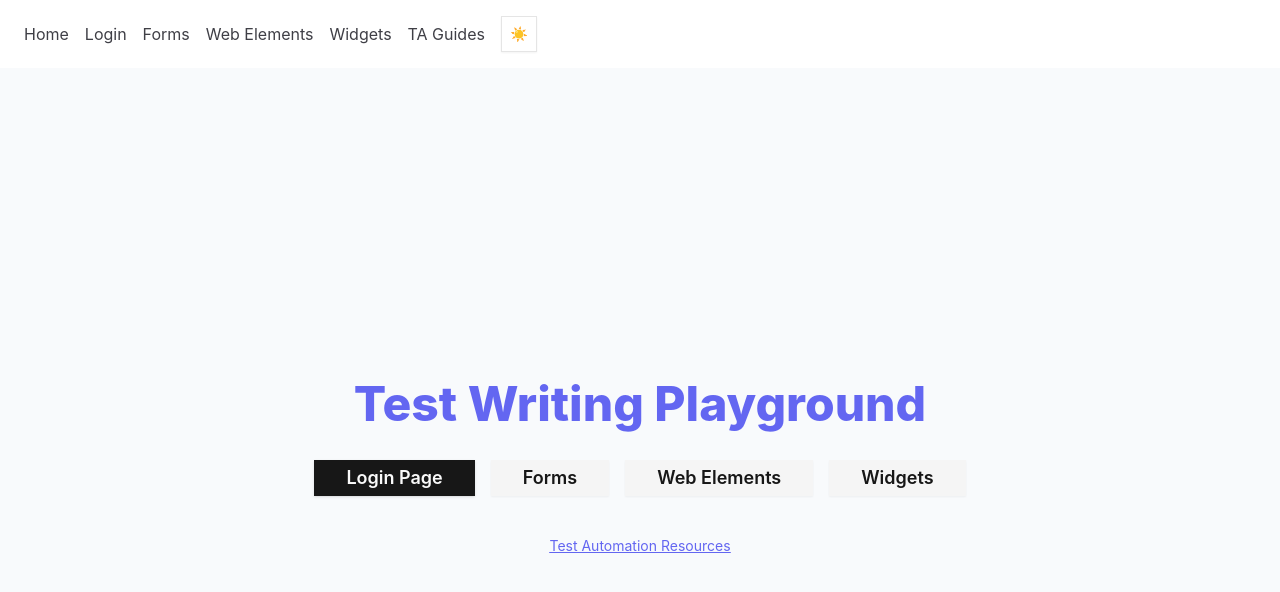
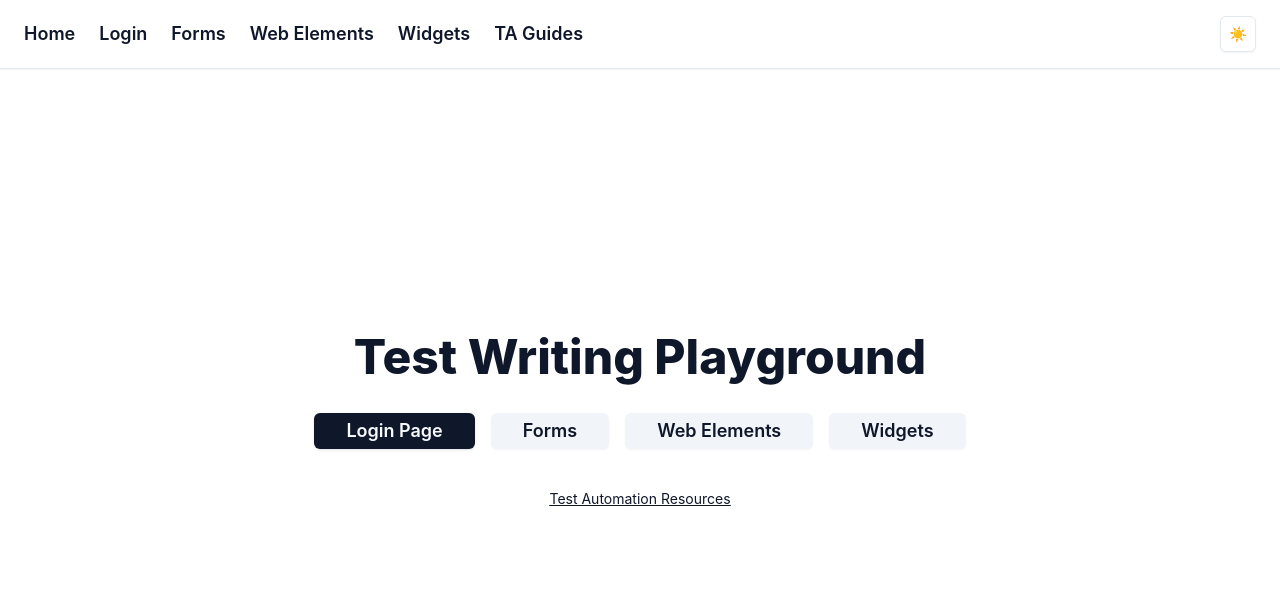
Before and after one commit to shilCode/test_automation_website, a React (Vite) app: page / in a window 1280 px wide. Shown: the top 592 px of the page. Built offline with nearby package versions, Linux system fonts and the light colour scheme.

Commit message:
style changes

```diff
--- a/src/App.tsx
+++ b/src/App.tsx
@@ -24,7 +24,7 @@ function App() {
   }, [darkMode]);
 
   return (
-    <div>
+    <div className="bg-background text-foreground">
       <Router>
         <NavBar darkMode={darkMode} setDarkMode={setDarkMode} />
 
--- a/src/components/Home.tsx
+++ b/src/components/Home.tsx
@@ -3,10 +3,8 @@ import { Button } from "./ui/button";
 
 const Home = () => {
   return (
-    // <div className="min-h-screen flex flex-col items-center justify-center bg-background dark:bg-zinc-900 text-zinc-800 dark:text-zinc-200 p-4 sm:p-6 lg:p-8">
-    // <div className="w-full max-w-3xl bg-white dark:bg-zinc-800 rounded-lg shadow-md p-6 sm:p-8 lg:p-10 text-center space-y-6">
-    <div className="min-h-screen flex flex-col items-center justify-center bg-background dark:bg-zinc-900 text-zinc-800 dark:text-zinc-200 p-4 sm:p-6 lg:p-8">
-      <h1 className="text-4xl md:text-5xl font-extrabold text-primary dark:text-primary-dark leading-tight">
+    <div className="min-h-[calc(100vh-6rem)] flex flex-col items-center justify-center p-4 sm:p-6 lg:p-8">
+      <h1 className="text-4xl md:text-5xl font-extrabold text-primary leading-tight text-center">
         Test Writing Playground
       </h1>
 
@@ -36,12 +34,10 @@ const Home = () => {
           <Link to="/widgets">Widgets</Link>
         </Button>
       </div>
-      <div className="mt-10 text-sm text-primary dark:text-primary-dark underline hover:text-accent dark:hover:text-accent transition-colors">
+      <div className="mt-10 text-sm text-primary underline hover:text-accent transition-colors">
         <Link to="/taguides">Test Automation Resources</Link>
       </div>
     </div>
-    // </div>
-    // </div>
   );
 };
 
--- a/src/components/NavBar.tsx
+++ b/src/components/NavBar.tsx
@@ -8,15 +8,16 @@ interface NavBarProps {
 
 const NavBar = ({ darkMode, setDarkMode }: NavBarProps) => {
   return (
-    <nav className="bg-white dark:bg-zinc-800 shadow-md py-4 px-6 flex justify-between ">
-      <div className="flex items-center space-x-4">
-        <Link to="/" className="text-zinc-700 dark:text-zinc-300 hover:text-primary dark:hover:text-primary-dark transition-colors">Home</Link>
-        <Link to="/login" className="text-zinc-700 dark:text-zinc-300 hover:text-primary dark:hover:text-primary-dark transition-colors">Login</Link>
-        <Link to="/formpage" className="text-zinc-700 dark:text-zinc-300 hover:text-primary dark:hover:text-primary-dark transition-colors">Forms</Link>
-        <Link to="/web-elements" className="text-zinc-700 dark:text-zinc-300 hover:text-primary dark:hover:text-primary-dark transition-colors">Web Elements</Link>
-        <Link to="/widgets" className="text-zinc-700 dark:text-zinc-300 hover:text-primary dark:hover:text-primary-dark transition-colors">Widgets</Link>
-        <Link to="/taguides" className="text-zinc-700 dark:text-zinc-300 hover:text-primary dark:hover:text-primary-dark transition-colors">TA Guides</Link>
-
+    <nav className="bg-background text-foreground border-b border-border shadow-sm py-4 px-6 flex justify-between items-center">
+      <div className="flex items-center space-x-6">
+        <Link to="/" className="text-foreground hover:text-primary transition-colors text-lg font-semibold">Home</Link>
+        <Link to="/login" className="text-foreground hover:text-primary transition-colors text-lg font-semibold">Login</Link>
+        <Link to="/formpage" className="text-foreground hover:text-primary transition-colors text-lg font-semibold">Forms</Link>
+        <Link to="/web-elements" className="text-foreground hover:text-primary transition-colors text-lg font-semibold">Web Elements</Link>
+        <Link to="/widgets" className="text-foreground hover:text-primary transition-colors text-lg font-semibold">Widgets</Link>
+        <Link to="/taguides" className="text-foreground hover:text-primary transition-colors text-lg font-semibold">TA Guides</Link>
+      </div>
+      <div>
         <Button
           variant="outline"
           size="icon"
--- a/src/components/ui/button.tsx
+++ b/src/components/ui/button.tsx
@@ -5,24 +5,24 @@ import { cva, type VariantProps } from "class-variance-authority"
 import { cn } from "@/lib/utils"
 
 const buttonVariants = cva(
-  "inline-flex items-center justify-center gap-2 whitespace-nowrap rounded-md text-sm font-medium transition-colors focus-visible:outline-none focus-visible:ring-1 focus-visible:ring-neutral-950 disabled:pointer-events-none disabled:opacity-50 [&_svg]:pointer-events-none [&_svg]:size-4 [&_svg]:shrink-0 dark:focus-visible:ring-neutral-300",
+  "inline-flex items-center justify-center whitespace-nowrap rounded-md text-sm font-medium transition-colors focus-visible:outline-none focus-visible:ring-1 focus-visible:ring-ring disabled:pointer-events-none disabled:opacity-50",
   {
     variants: {
       variant: {
         default:
-          "bg-neutral-900 text-neutral-50 shadow hover:bg-neutral-900/90 dark:bg-neutral-50 dark:text-neutral-900 dark:hover:bg-neutral-50/90",
+          "bg-primary text-primary-foreground shadow hover:bg-primary/90",
         destructive:
-          "bg-red-500 text-neutral-50 shadow-sm hover:bg-red-500/90 dark:bg-red-900 dark:text-neutral-50 dark:hover:bg-red-900/90",
+          "bg-destructive text-destructive-foreground shadow-sm hover:bg-destructive/90",
         outline:
-          "border border-neutral-200 bg-white shadow-sm hover:bg-neutral-100 hover:text-neutral-900 dark:border-neutral-800 dark:bg-neutral-950 dark:hover:bg-neutral-800 dark:hover:text-neutral-50",
+          "border border-input bg-background shadow-sm hover:bg-accent hover:text-accent-foreground",
         secondary:
-          "bg-neutral-100 text-neutral-900 shadow-sm hover:bg-neutral-100/80 dark:bg-neutral-800 dark:text-neutral-50 dark:hover:bg-neutral-800/80",
-        ghost: "hover:bg-neutral-100 hover:text-neutral-900 dark:hover:bg-neutral-800 dark:hover:text-neutral-50",
-        link: "text-neutral-900 underline-offset-4 hover:underline dark:text-neutral-50",
+          "bg-secondary text-secondary-foreground shadow-sm hover:bg-secondary/80",
+        ghost: "hover:bg-accent hover:text-accent-foreground",
+        link: "text-primary underline-offset-4 hover:underline",
       },
       size: {
         default: "h-9 px-4 py-2",
-        sm: "h-8 rounded-md px-3 text-xs",
+        sm: "h-8 rounded-md px-3",
         lg: "h-10 rounded-md px-8",
         icon: "h-9 w-9",
       },
--- a/src/index.css
+++ b/src/index.css
@@ -2,17 +2,78 @@
 @tailwind components;
 @tailwind utilities;
 
-:root {
-  font-family: Inter, system-ui, Avenir, Helvetica, Arial, sans-serif;
-  line-height: 1.5;
-  font-weight: 400;
-  color-scheme: light dark;
-  color: rgba(30, 41, 59, 0.95); /* slate-800 */
-  background-color: #f8fafc; /* slate-50 */
-  font-synthesis: none;
-  text-rendering: optimizeLegibility;
-  -webkit-font-smoothing: antialiased;
-  -moz-osx-font-smoothing: grayscale;
+@layer base {
+  :root {
+    --background: 0 0% 100%;
+    --foreground: 222.2 47.4% 11.2%;
+
+    --muted: 210 40% 96.1%;
+    --muted-foreground: 215.4 16.3% 46.9%;
+
+    --popover: 0 0% 100%;
+    --popover-foreground: 222.2 47.4% 11.2%;
+
+    --border: 214.3 31.8% 91.4%;
+    --input: 214.3 31.8% 91.4%;
+    --card: 0 0% 100%;
+    --card-foreground: 222.2 47.4% 11.2%;
+
+    --primary: 222.2 47.4% 11.2%;
+    --primary-foreground: 210 40% 98%;
+
+    --secondary: 210 40% 96.1%;
+    --secondary-foreground: 222.2 47.4% 11.2%;
+
+    --accent: 210 40% 96.1%;
+    --accent-foreground: 222.2 47.4% 11.2%;
+
+    --destructive: 0 100% 50%;
+    --destructive-foreground: 210 40% 98%;
+
+    --ring: 215 20.2% 65.1%;
+
+    --radius: 0.5rem;
+  }
+
+  .dark {
+    --background: 222.2 47.4% 11.2%;
+    --foreground: 210 40% 98%;
+
+    --muted: 217.2 32.6% 17.5%;
+    --muted-foreground: 215 20.2% 65.1%;
+
+    --popover: 222.2 47.4% 11.2%;
+    --popover-foreground: 210 40% 98%;
+
+    --border: 217.2 32.6% 17.5%;
+    --input: 217.2 32.6% 17.5%;
+    --card: 222.2 47.4% 11.2%;
+    --card-foreground: 210 40% 98%;
+
+    --primary: 210 40% 98%;
+    --primary-foreground: 222.2 47.4% 11.2%;
+
+    --secondary: 217.2 32.6% 17.5%;
+    --secondary-foreground: 210 40% 98%;
+
+    --accent: 217.2 32.6% 17.5%;
+    --accent-foreground: 210 40% 98%;
+
+    --destructive: 0 62.8% 30.6%;
+    --destructive-foreground: 210 40% 98%;
+
+    --ring: 217.2 32.6% 17.5%;
+  }
+}
+
+@layer base {
+  * {
+    @apply border-border;
+  }
+  body {
+    @apply bg-background text-foreground;
+    font-feature-settings: "liga" 1, "clig" 1;
+  }
 }
 
 #root {
--- a/tailwind.config.js
+++ b/tailwind.config.js
@@ -8,25 +8,58 @@ module.exports = {
   			sans: ["Inter", "system-ui", "Avenir", "Helvetica", "Arial", "sans-serif"],
   		},
   		colors: {
+  			border: "hsl(var(--border))",
+  			input: "hsl(var(--input))",
+  			ring: "hsl(var(--ring))",
+  			background: "hsl(var(--background))",
+  			foreground: "hsl(var(--foreground))",
   			primary: {
-  				DEFAULT: '#6366f1', // indigo-500
-  				dark: '#4f46e5',   // indigo-600
+  				DEFAULT: "hsl(var(--primary))",
+  				foreground: "hsl(var(--primary-foreground))",
   			},
   			secondary: {
-  				DEFAULT: '#06b6d4', // cyan-500
+  				DEFAULT: "hsl(var(--secondary))",
+  				foreground: "hsl(var(--secondary-foreground))",
+  			},
+  			destructive: {
+  				DEFAULT: "hsl(var(--destructive))",
+  				foreground: "hsl(var(--destructive-foreground))",
+  			},
+  			muted: {
+  				DEFAULT: "hsl(var(--muted))",
+  				foreground: "hsl(var(--muted-foreground))",
   			},
   			accent: {
-  				DEFAULT: '#f43f5e', // rose-500
+  				DEFAULT: "hsl(var(--accent))",
+  				foreground: "hsl(var(--accent-foreground))",
   			},
-  			background: {
-  				DEFAULT: '#f8fafc', // slate-50
-  				dark: '#18181b',    // zinc-900
+  			popover: {
+  				DEFAULT: "hsl(var(--popover))",
+  				foreground: "hsl(var(--popover-foreground))",
+  			},
+  			card: {
+  				DEFAULT: "hsl(var(--card))",
+  				foreground: "hsl(var(--card-foreground))",
   			},
   		},
   		borderRadius: {
-  			lg: 'var(--radius)',
-  			md: 'calc(var(--radius) - 2px)',
-  			sm: 'calc(var(--radius) - 4px)'
+  			lg: "var(--radius)",
+  			md: "calc(var(--radius) - 2px)",
+  			sm: "calc(var(--radius) - 4px)",
+  		},
+  		keyframes: {
+  			"accordion-down": {
+  				from: { height: "0" },
+  				to: { height: "var(--radix-accordion-content-height)" },
+  			},
+  			"accordion-up": {
+  				from: { height: "var(--radix-accordion-content-height)" },
+  				to: { height: "0" },
+  			},
+  		},
+  		animation: {
+  			"accordion-down": "accordion-down 0.2s ease-out",
+  			"accordion-up": "accordion-up 0.2s ease-out",
   		},
   	}
   },
```
